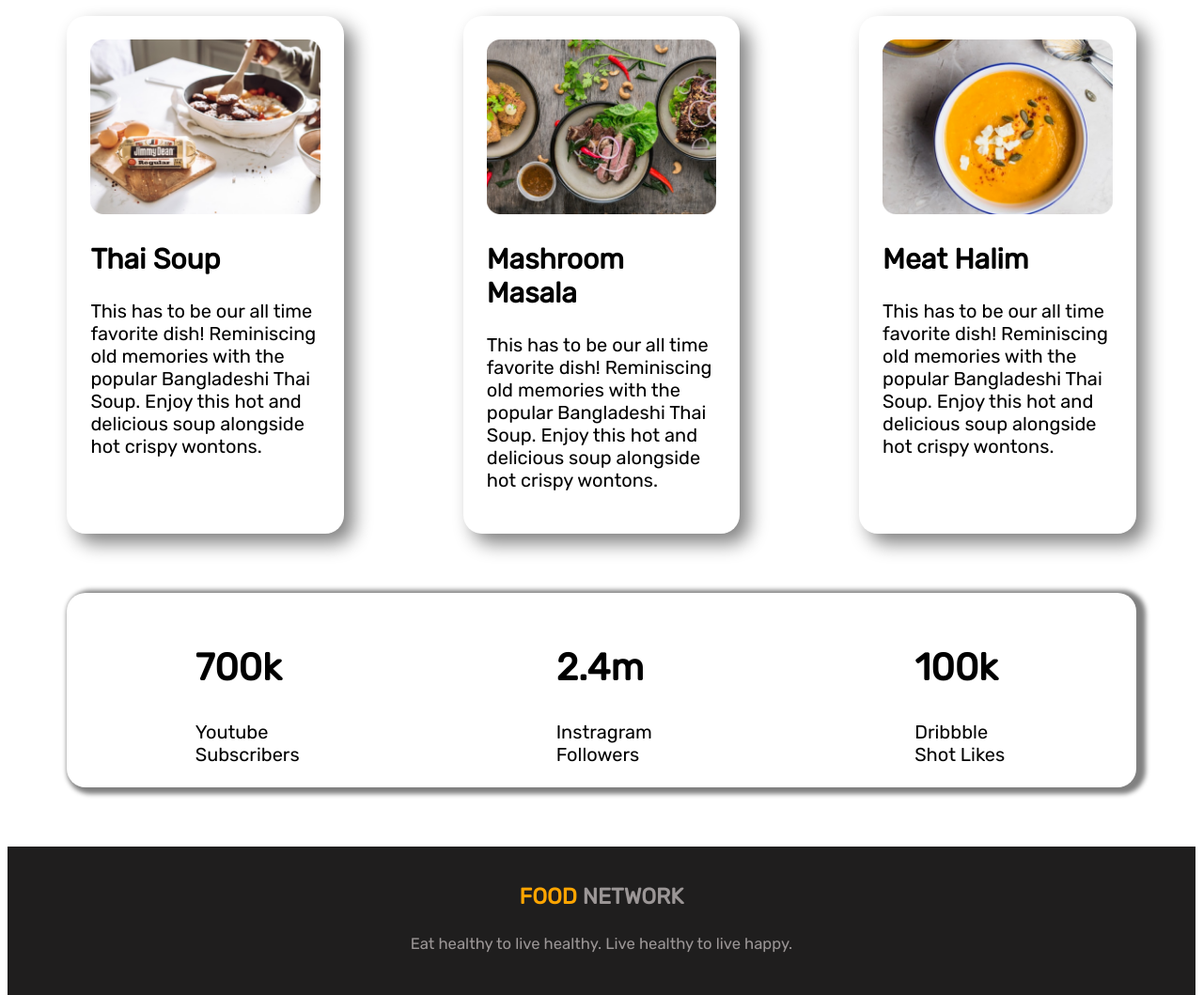
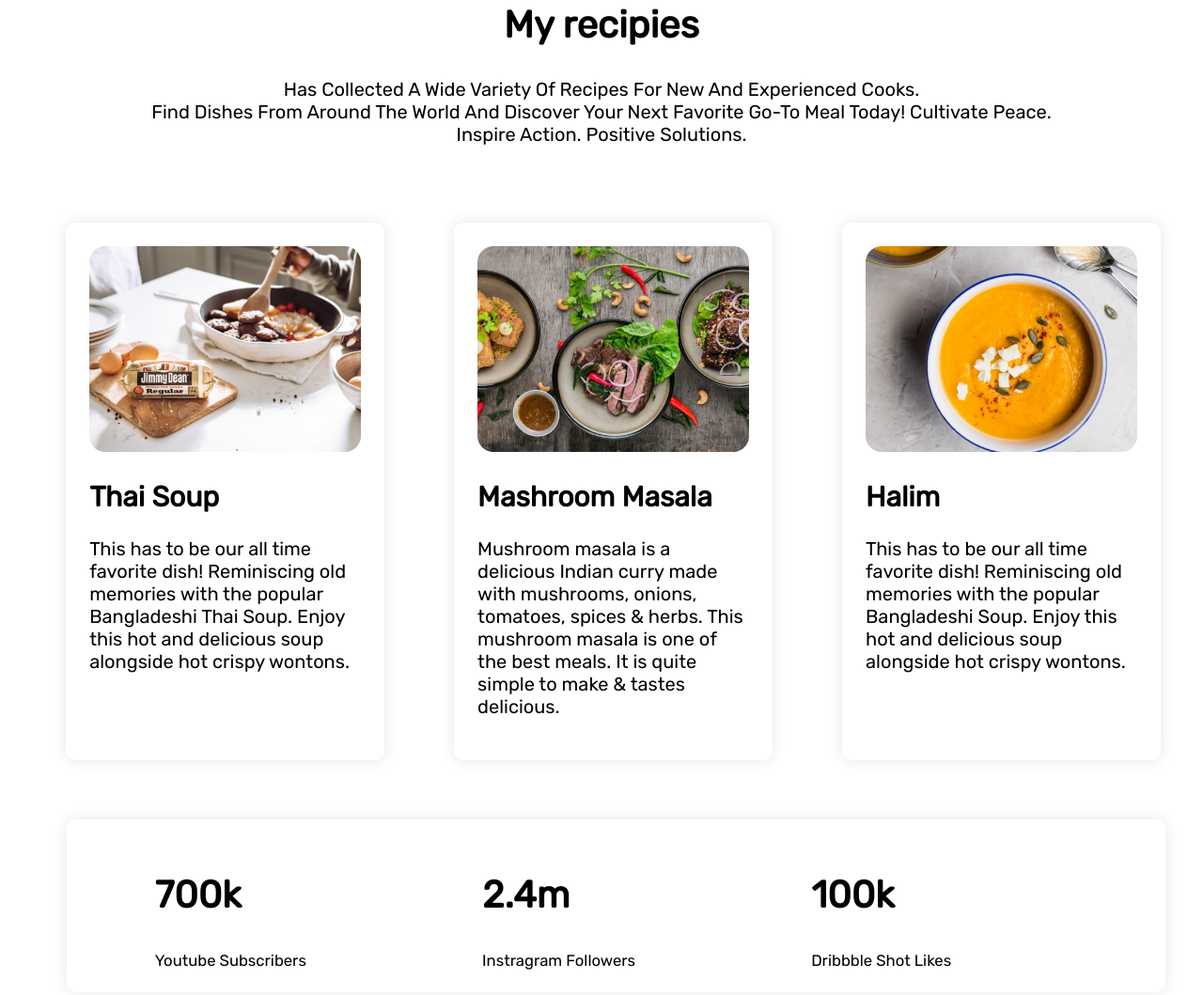
Before and after one commit to sanjoy0047/food-network, a plain HTML site: page index.html in a window 1280 px wide. Shown: the part 1563-2622 px from the top of the page at 94% size. Drawn offline with Linux system fonts and the light colour scheme.

Commit message:
comple the project

```diff
--- a/index.html
+++ b/index.html
@@ -15,7 +15,7 @@
 <body>
     <section class="seciotn-item">
         <div class="half-width">
-            <p id="first-paragraph"><b><span class="text-color">Skip</span> The Diet,<br>
+            <p id="heading-paragraph"><b><span class="text-color">Skip</span> The Diet,<br>
                     Just Eat Healthy<br>
                     With Food Network</h1></b>
             </p>
@@ -42,39 +42,62 @@
 
         </div>
     </section>
-    <section class="seciotn-item">
-        <div class="one-third-width">
+    <section>
+        <div id="my-receipe">
+            <h1>My recipies
+            </h1>
+            <p>Has Collected A Wide Variety Of Recipes For New And Experienced Cooks. <br> Find Dishes From Around The
+                World
+                And Discover Your Next Favorite Go-To Meal Today! Cultivate Peace. <br> Inspire Action. Positive
+                Solutions.
+            </p>
+        </div>
+        <div class="seciotn-item">
+            <div class="receipe-width">
                 <img class="image-width" src="images/Project Cover-1.jpg" alt=""><br>
                 <h2>Thai Soup</h2>
                 <p>This has to be our all time favorite dish! Reminiscing old memories with the popular Bangladeshi Thai
                     Soup. Enjoy this hot and delicious soup alongside hot crispy wontons. </p>
             </div>
 
-        <div class="one-third-width">
+            <div class="receipe-width">
                 <img class="image-width" src="images/Project Cover-2.jpg" alt=""><br>
                 <h2>Mashroom Masala</h2>
-            <p>This has to be our all time favorite dish! Reminiscing old memories with the popular Bangladeshi Thai
-                Soup. Enjoy this hot and delicious soup alongside hot crispy wontons. </p>
+                <p>Mushroom masala is a delicious Indian curry made with mushrooms, onions, tomatoes, spices & herbs.
+                    This mushroom masala is one of the best meals. It is
+                    quite simple to make & tastes delicious. </p>
             </div>
-        <div class="one-third-width">
+            <div class="receipe-width">
                 <img class="image-width" src="images/Project Cover-3.png" alt=""><br>
-            <h2>Meat Halim</h2>
-            <p>This has to be our all time favorite dish! Reminiscing old memories with the popular Bangladeshi Thai
+                <h2>Halim</h2>
+                <p>This has to be our all time favorite dish! Reminiscing old memories with the popular Bangladeshi
                     Soup. Enjoy this hot and delicious soup alongside hot crispy wontons. </p>
             </div>
     </section>
     <section class="seciotn-item media-part">
         <div class="social-media">
             <h1>700k</h1>
-            Youtube Subscribers
+            <small>Youtube Subscribers</small>
         </div>
         <div class="social-media">
             <h1>2.4m</h1>
-            Instragram Followers
+            <small>Instragram Followers</small>
         </div>
         <div class="social-media">
             <h1>100k</h1>
-            Dribbble Shot Likes
+            <small>Dribbble Shot Likes</small>
+        </div>
+        </div>
+    </section>
+    <section>
+        <div id="text-position">
+            <marquee behavior="" direction="">
+                <h1>Newsletter</h1>
+            </marquee>
+
+            <p>Enter your email address below to join our mailing list and have our latest news, updates and recipes
+                delivered straight to your inbox.</p>
+            <input type="text" size="40"> <button>Submit</button>
         </div>
     </section>
     <footer class="footer-line">
--- a/style.css
+++ b/style.css
@@ -5,13 +5,15 @@ body{
 .text-color{
     color:orange;
 }
-#first-paragraph{
+#heading-paragraph{
     font-size: 50px;
     font-weight: 700;
 }
 .seciotn-item{
     display:flex;
     margin-bottom: 5%;
+    margin-left: 2%;
+
 }
 .half-width{
     width: 50%;
@@ -30,39 +32,43 @@ body{
 h1{
     font-size: 40px;
 }
-#div-margin{
-    margin-top: 10%;
+#my-receipe{
+    margin-top: 5%;
+    text-align: center;
 }
 .bg-image{
     background-image: url(images/Frame\ 57.jpg);
     background-repeat: no-repeat;
     margin: 0;
 }
+
+.receipe-width{
+    width: 100%;
+    padding: 2%;
+    box-shadow: rgba(17, 17, 26, 0.1) 0px 0px 15px;
+    border-radius: 10px;
+    margin-left: 3%;
+    margin-right: 3%;
+    margin-top:5%;
+}
 .media-part{
-    width: 90%;
-    box-shadow: 5px 2px 5px 5px gray;
-    border-radius: 20px;
+    width: 92.5%;
+    box-shadow: rgba(17, 17, 26, 0.1) 0px 0px 15px;
+    border-radius: 10px;
     margin: 5%;
+}
+.social-media{
+    padding: 2% 8%;
 
 }
-.social-media{
-    padding: 2% 10%;
-    margin-left: 2%;
-    margin-right: 2%;
+#text-position{
+    text-align: center;
 }
 .footer-line{
     text-align: center;
+    margin-top: 5%;
     padding-top: 15px;
     padding-bottom: 90px;
     color: rgb(155, 150, 150);
     background-color: rgb(31, 30, 30);
 }
-.one-third-width{
-    width: 100%;
-    padding: 2%;
-    box-shadow: 10px 10px 20px gray;
-    border-radius: 20px;
-    margin-left: 5%;
-    margin-right: 5%;
-    margin-top:5%;
-}
```
Lines whose indentation alone changed are shown as unchanged.
